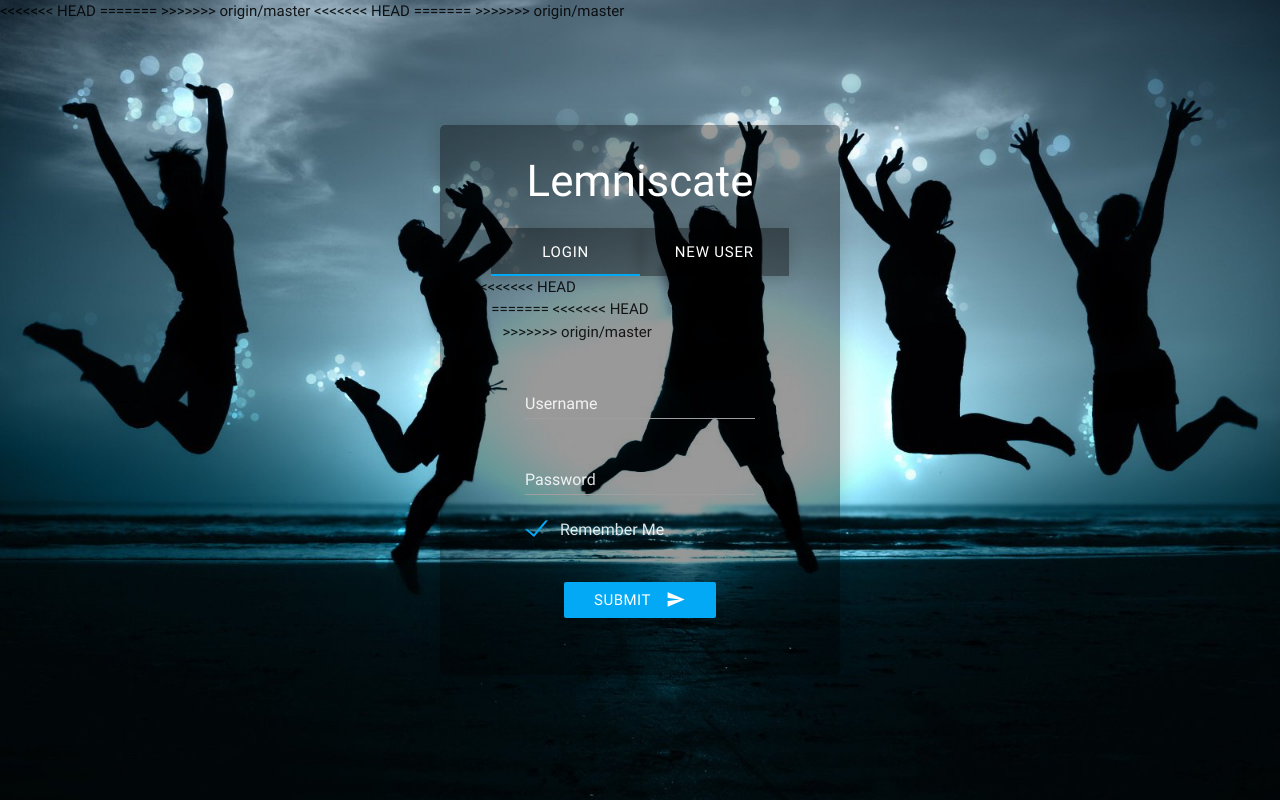
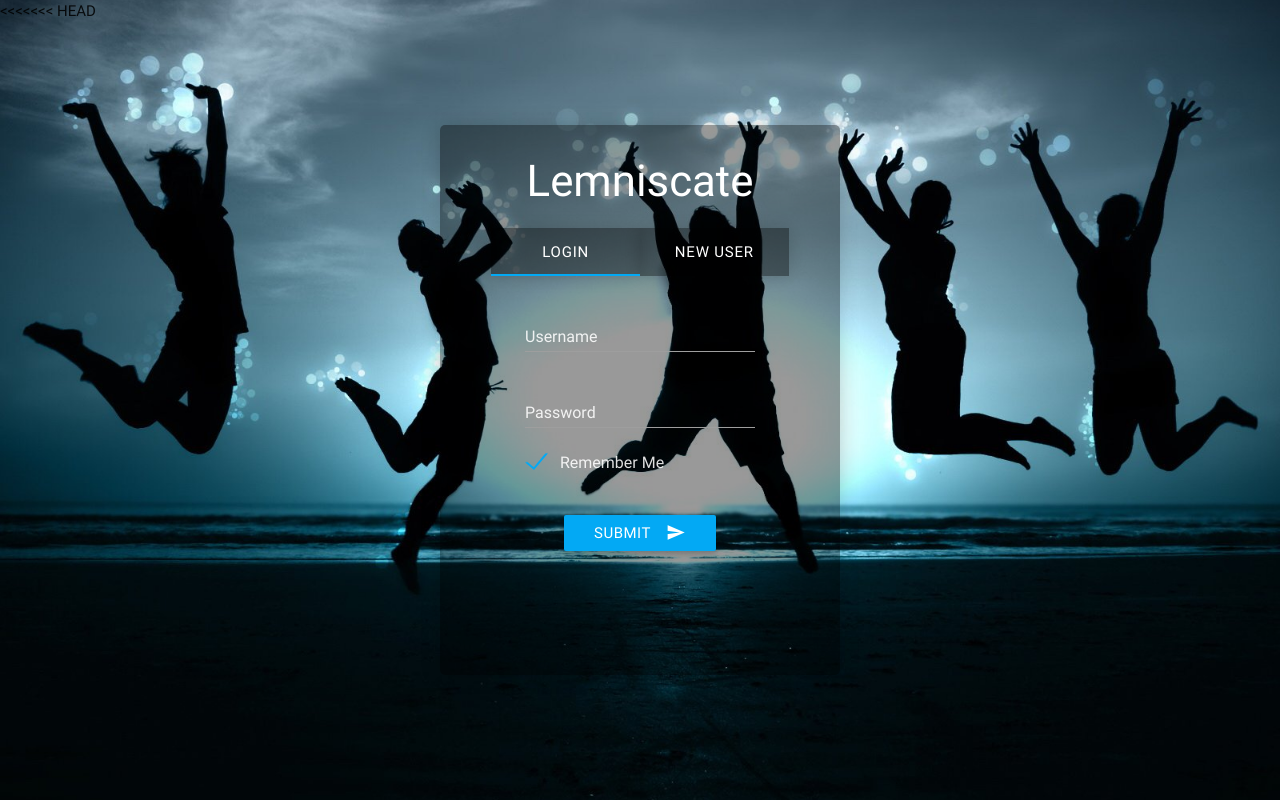
Before and after one commit to GDGVIT/Lemniscate, a PHP site: page /lemniscate/ in a window 1280 px wide. Run offline with PHP 8.4, Linux system fonts and the light colour scheme; some libraries are stand-ins or nearby versions.

Commit message:
minor change

```diff
--- a/index.php
+++ b/index.php
@@ -177,12 +177,9 @@
 
 }
 ?>
-<<<<<<< HEAD
+
 <!DOCTYPE HTML>
 
-=======
-<!Doctype html>
->>>>>>> origin/master
 <html>
 <head>
     <meta charset="utf-8">
@@ -212,7 +209,7 @@
 	<meta name="msapplication-TileColor" content="#ffffff">
 	<meta name="msapplication-TileImage" content="favicon/ms-icon-144x144.png">
 	<meta name="theme-color" content="#ffffff">
-=======
+
 <link rel="apple-touch-icon" sizes="57x57" href="favicon/apple-icon-57x57.png">
 <link rel="apple-touch-icon" sizes="60x60" href="favicon/apple-icon-60x60.png">
 <link rel="apple-touch-icon" sizes="72x72" href="favicon/apple-icon-72x72.png">
@@ -230,7 +227,6 @@
 <meta name="msapplication-TileColor" content="#ffffff">
 <meta name="msapplication-TileImage" content="favicon/ms-icon-144x144.png">
 <meta name="theme-color" content="#ffffff">
->>>>>>> origin/master
 
 	<title>Lemniscate | Login</title>
 
@@ -257,12 +253,11 @@
                       <li class="tab col s3"><a href="#tab2" onclick="hide2tab3();">New User</a></li>
                     </ul>
                   </div>
-<<<<<<< HEAD
 				  <!--login form-->
                   <div id="tab1" class="col s12">
-=======
+
                   <div id="tab1" class="col s12 tab1">
->>>>>>> origin/master
+
                                  <form class="col s12" action='<?php echo $_SERVER["PHP_SELF"];?>'  method="POST">
                                   <div class="row">
                                     <div class="input-field col s12" style="margin-top:30px;">
@@ -285,13 +280,12 @@
                                  </div>
                                 </form>
                   </div>
-<<<<<<< HEAD
+
 					<!--Registration form-->
                   <div id="tab2" class="col s12">
-=======
 
                   <div id="tab2" class="col s12 tab2">
->>>>>>> origin/master
+
                                   <form class="col s12" action='<?php echo $_SERVER["PHP_SELF"];?>'  method="POST">
                                   <div class="row">
                                     <div class="input-field col s12" style="margin-top:30px;">
@@ -303,13 +297,12 @@
                                       <label for="pwd">Password</label>
                                     </div>
                                    <div class="input-field col s12">
-<<<<<<< HEAD
+
                                       <input name="email_id" id="email_id" type="email" class="validate white-text">
                                       <label for="email_id">Email-ID</label>
-=======
                                       <input id="email_id" type="email" class="validate white-text">
                                       <label for="email_id">Email ID</label>
->>>>>>> origin/master
+
                                     </div>
                                     <div class="input-field col s12">
                                     <label for="dob">Birthday</label>
```
